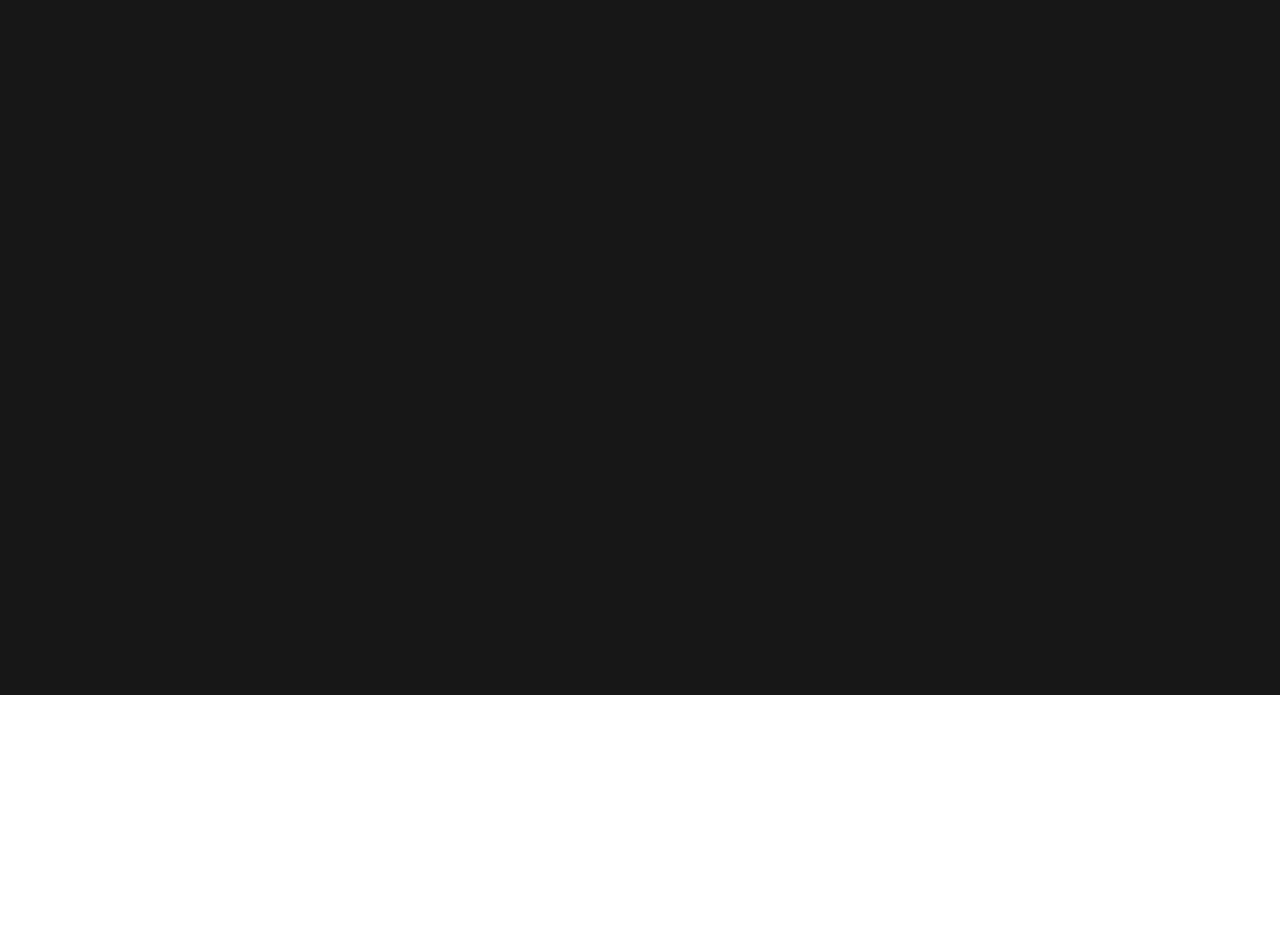
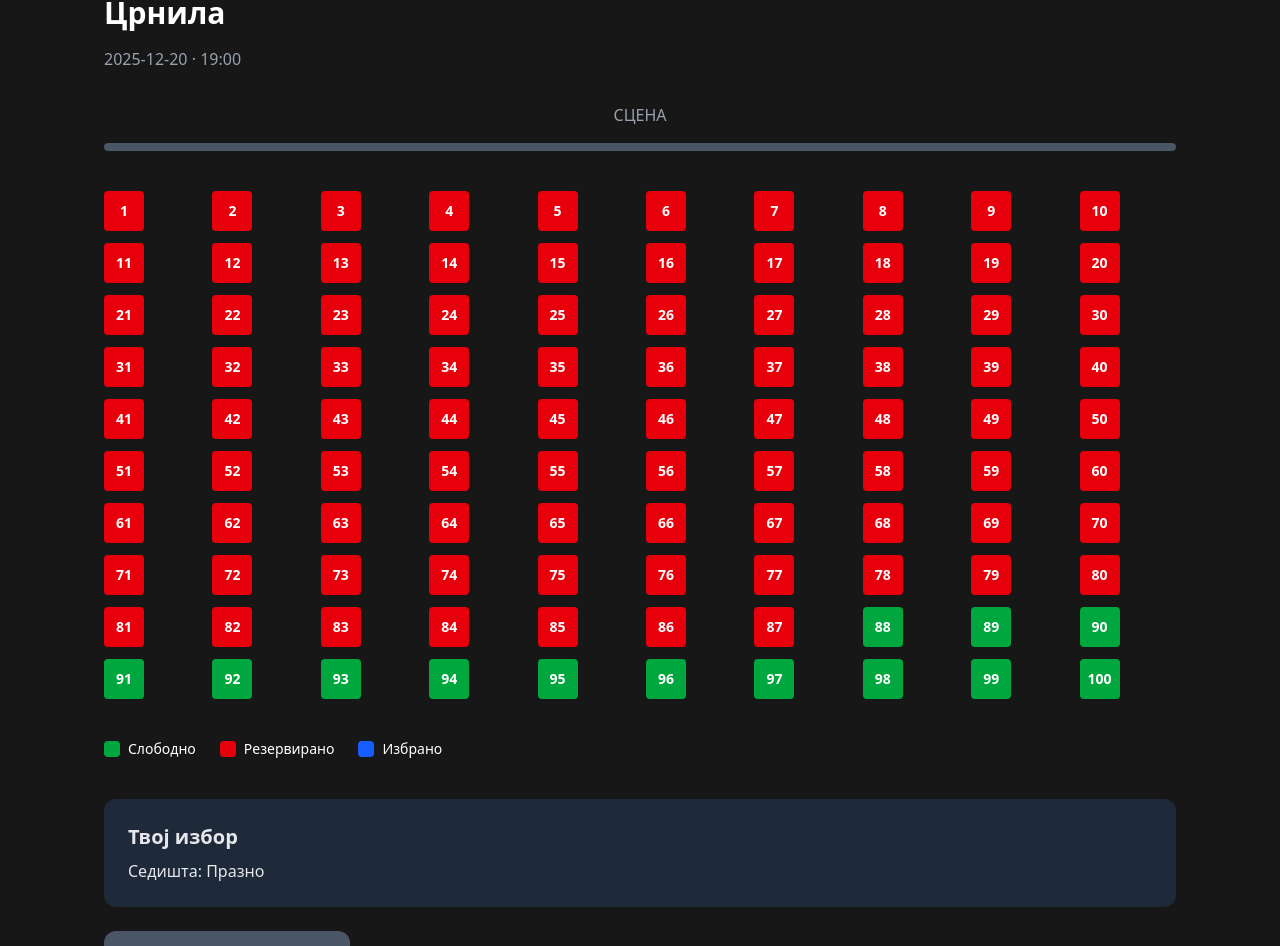
Before and after one commit to elena-risteska/parter-fe, a React (Vite) app: page /reserve/1 in a window 1280 px wide. Before the commit this address had no page. Shown: the part 105-1051 px from the top of the page. Before the commit the page ends 800 px from the top, so only its background shows below. Built offline with nearby package versions, Linux system fonts and the light colour scheme.

Commit message:
add page for making reservations

```diff
--- a/src/App.tsx
+++ b/src/App.tsx
@@ -1,6 +1,8 @@
 import { BrowserRouter as Router, Routes, Route } from "react-router-dom"
 import Home from "./pages/Home"
 import Navbar from "./components/Navbar"
+import ShowDetails from "./pages/ShowDetails"
+import Reservation from "./pages/Reservation"
 
 export default function App() {
   return (
@@ -9,6 +11,9 @@ export default function App() {
                 <Navbar />
         <Routes>
           <Route path="/" element={<Home />} />
+          <Route path="/show/:id" element={<ShowDetails />} />
+<Route path="/reserve/:id" element={<Reservation />} />
+
         </Routes>
       </div>
     </Router>
--- a/src/data/shows.ts
+++ b/src/data/shows.ts
@@ -4,19 +4,23 @@ export const shows: Show[] = [
   {
     id: "1",
     title: "Црнила",
-    description: "A Shakespearean tragedy",
+    description: "„Црнила“ е моќна и вознемирувачка драма што навлегува длабоко во темите на човечката совест, вината и колективната одговорност. Преку интензивни дијалози и силни карактери, претставата ја прикажува темната страна на општеството и внатрешните борби на поединецот кога се соочува со неправда, молк и морални компромиси. „Црнила“ не нуди лесни одговори, туку го предизвикува гледачот да размислува, да се преиспита и да ја почувствува тежината на вистината што често останува скриена.",
     duration: 120,
     image: "/hamlet.jpg",
-    dates: ["2025-12-20", "2025-12-21"],
-    times: ["18:00", "20:30"],
+    date: "2025-12-20",
+    time: "19:00",
+    totalSeats: 120,
+    reservedSeats: 87,
   },
   {
     id: "2",
     title: "Црнила",
-    description: "A play by Anton Chekhov",
+    description: "A play by Anton Chekhov.",
     duration: 110,
     image: "/hamlet.jpg",
-    dates: ["2025-12-22"],
-    times: ["19:00"],
+    date: "2025-12-22",
+    time: "20:00",
+    totalSeats: 100,
+    reservedSeats: 100,
   },
 ]
--- /dev/null
+++ b/src/pages/Reservation.tsx
@@ -0,0 +1,115 @@
+import { useParams } from "react-router-dom"
+import { shows } from "../data/shows"
+import { useState } from "react"
+
+const TOTAL_SEATS = 100
+
+export default function Reservation() {
+  const { id } = useParams()
+  const show = shows.find(s => s.id === id)
+
+  const [selectedSeats, setSelectedSeats] = useState<number[]>([])
+
+  if (!show) {
+    return <div className="p-10 text-center text-red-500">Изведбата не е пронајдена</div>
+  }
+
+  // Simulate already reserved seats
+  const reservedSeats = Array.from(
+    { length: show.reservedSeats },
+    (_, i) => i + 1
+  )
+
+  const toggleSeat = (seat: number) => {
+    if (reservedSeats.includes(seat)) return
+
+    setSelectedSeats(prev =>
+      prev.includes(seat)
+        ? prev.filter(s => s !== seat)
+        : [...prev, seat]
+    )
+  }
+
+  return (
+    <div className="max-w-6xl mx-auto p-10">
+
+      <h1 className="text-3xl font-bold mb-4">{show.title}</h1>
+      <p className="text-gray-400 mb-8">
+        {show.date} · {show.time}
+      </p>
+
+      {/* Screen */}
+      <div className="text-center mb-4 text-gray-400">СЦЕНА</div>
+      <div className="h-2 bg-gray-600 rounded mb-10" />
+
+      {/* Seats */}
+      <div className="grid grid-cols-10 gap-3 justify-center mb-10">
+        {Array.from({ length: TOTAL_SEATS }, (_, i) => {
+          const seatNumber = i + 1
+          const isReserved = reservedSeats.includes(seatNumber)
+          const isSelected = selectedSeats.includes(seatNumber)
+
+          return (
+            <button
+              key={seatNumber}
+              onClick={() => toggleSeat(seatNumber)}
+              disabled={isReserved}
+              className={`
+                w-10 h-10 rounded text-sm font-semibold transition
+                ${
+                  isReserved
+                    ? "bg-red-600 cursor-not-allowed text-white"
+                    : isSelected
+                    ? "bg-blue-600 text-white"
+                    : "bg-green-600 hover:bg-green-700 text-white"
+                }
+              `}
+            >
+              {seatNumber}
+            </button>
+          )
+        })}
+      </div>
+
+      {/* Legend */}
+      <div className="flex gap-6 mb-10 text-sm">
+        <div className="flex items-center gap-2">
+          <span className="w-4 h-4 bg-green-600 rounded" /> Слободно
+        </div>
+        <div className="flex items-center gap-2">
+          <span className="w-4 h-4 bg-red-600 rounded" /> Резервирано
+        </div>
+        <div className="flex items-center gap-2">
+          <span className="w-4 h-4 bg-blue-600 rounded" /> Избрано
+        </div>
+      </div>
+
+      {/* Summary */}
+      <div className="p-6 rounded-xl bg-gray-800 text-gray-200 mb-6">
+        <h2 className="text-xl font-semibold mb-2">Твој избор</h2>
+        <p>
+          Седишта:{" "}
+          {selectedSeats.length > 0
+            ? selectedSeats.join(", ")
+            : "Празно"}
+        </p>
+      </div>
+
+      {/* Confirm */}
+      <button
+        disabled={selectedSeats.length === 0}
+        className={`
+          px-8 py-3 rounded-xl font-semibold transition
+          ${
+            selectedSeats.length > 0
+              ? "bg-green-600 hover:bg-green-700 text-white"
+              : "bg-gray-600 text-gray-300 cursor-not-allowed"
+          }
+        `}
+      >
+        Потврди резервација
+      </button>
+
+    </div>
+  )
+}
--- /dev/null
+++ b/src/pages/ShowDetails.tsx
@@ -0,0 +1,71 @@
+import { useParams, useNavigate } from "react-router-dom"
+import { shows } from "../data/shows"
+
+export default function ShowDetails() {
+  const { id } = useParams()
+  const navigate = useNavigate()
+
+  const show = shows.find(s => s.id === id)
+
+  if (!show) {
+    return <div className="p-10 text-center text-red-500">Show not found</div>
+  }
+
+  const freeSeats = show.totalSeats - show.reservedSeats
+  const hasFreeSeats = freeSeats > 0
+
+  return (
+    <div className="max-w-5xl mx-auto p-10">
+
+      {/* Hero */}
+      <div className="relative h-96 rounded-2xl overflow-hidden mb-10">
+        <img
+          src={show.image}
+          alt={show.title}
+          className="w-full h-full object-cover"
+        />
+        <div className="absolute inset-0 bg-black/60 flex items-end p-8">
+          <h1 className="text-4xl font-bold text-white">
+            {show.title}
+          </h1>
+        </div>
+      </div>
+
+      {/* Info */}
+      <div className="mb-8 space-y-2 text-gray-300">
+        <p>{show.description}</p>
+        <p>Времетраење: {show.duration} min</p>
+        <p>Датум: {show.date}</p>
+        <p>Време: {show.time}</p>
+      </div>
+
+      {/* Availability */}
+      <div className="mb-10">
+        {hasFreeSeats ? (
+          <p className="text-green-500 font-semibold">
+            Уште {freeSeats} слободни места
+          </p>
+        ) : (
+          <p className="text-red-500 font-semibold">
+            Распродадена
+          </p>
+        )}
+      </div>
+
+      {/* Action */}
+      <button
+        disabled={!hasFreeSeats}
+onClick={() => navigate(`/reserve/${show.id}`)}
+        className={`px-6 py-3 rounded-xl font-semibold transition
+          ${
+            hasFreeSeats
+              ? "bg-green-600 hover:bg-green-700 text-white"
+              : "bg-gray-600 text-gray-300 cursor-not-allowed"
+          }`}
+      >
+        Направи резервација
+      </button>
+
+    </div>
+  )
+}
--- a/src/types/index.ts
+++ b/src/types/index.ts
@@ -3,11 +3,14 @@ export type Show = {
   id: string
   title: string
   description: string
-  duration: number // in minutes
-  image: string // URL or path to image
-  dates: string[] // e.g., ["2025-12-25", "2025-12-26"]
-  times: string[] // e.g., ["18:00", "20:30"]
+  duration: number
+  image: string
+  date: string
+  time: string
+  totalSeats: number
+  reservedSeats: number
 }
+
 
 // Single seat in the theater
 export type Seat = {
```
